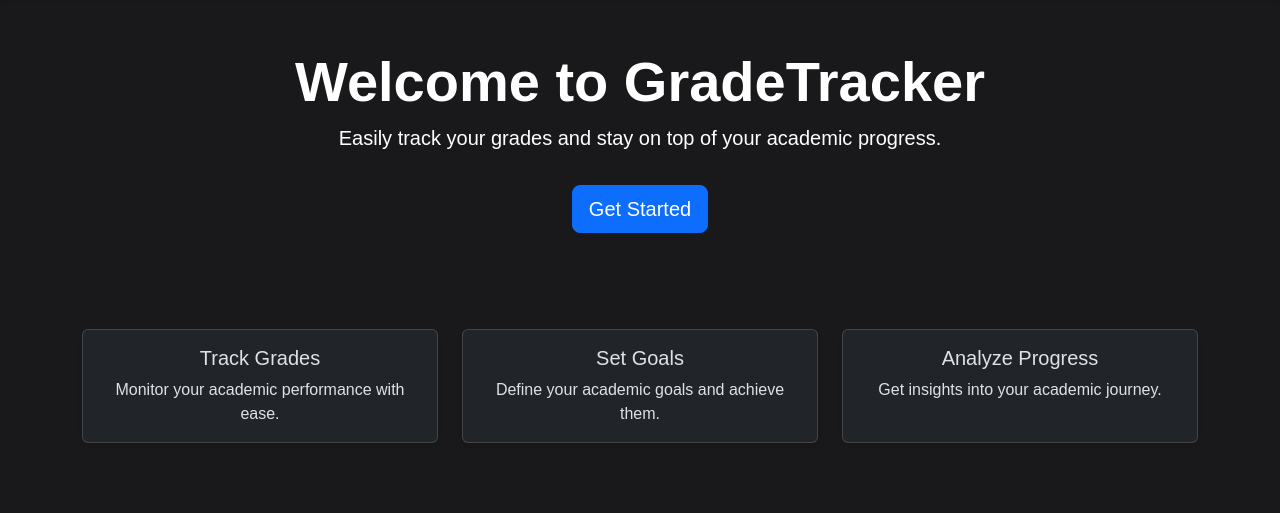
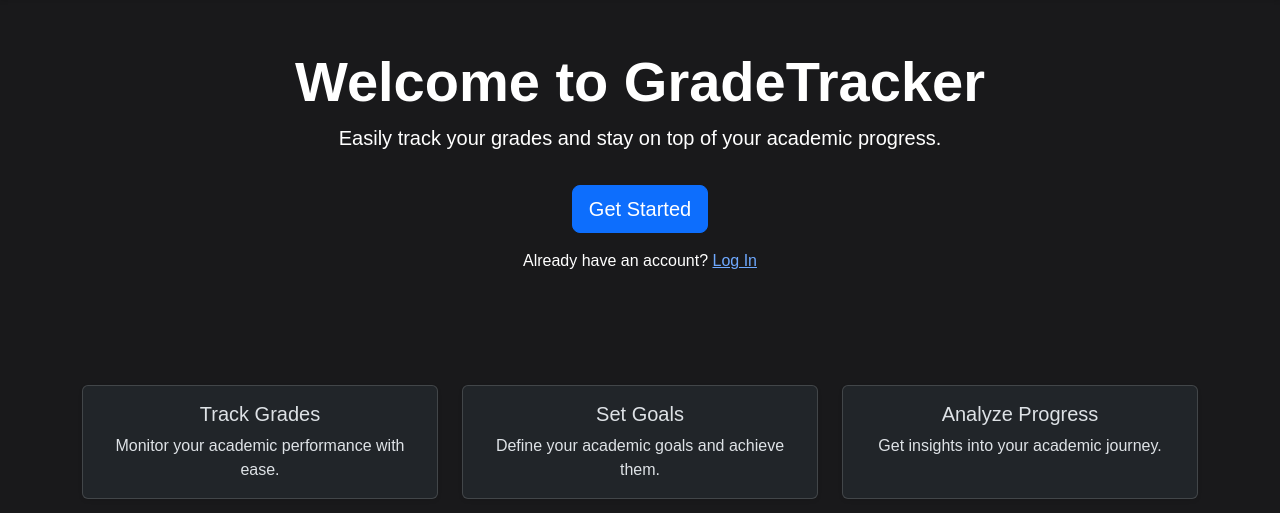
Before and after one commit to alyshaprompruek/CITS3403_project, a Flask app: page / in a window 1280 px wide. Shown: the part 56-569 px from the top of the page. Run offline with Flask 3, Linux system fonts and the light colour scheme.

Commit message:
Add link to login below the Get Started button.

```diff
--- a/app/templates/homepage.html
+++ b/app/templates/homepage.html
@@ -10,7 +10,12 @@
     <h1 class="display-4 fw-bold">Welcome to GradeTracker</h1>
     <p class="lead">Easily track your grades and stay on top of your academic progress.</p>
     <a href="/signup" class="btn btn-primary btn-lg mt-3">Get Started</a>
+    <p class="mt-3">
+        Already have an account? <a href="/login">Log In</a>
+    </p>
 </div>
+
+
 
 <!-- Features Section -->
 <div class="container py-5">
```
Also changed, not shown: 1 other file.
